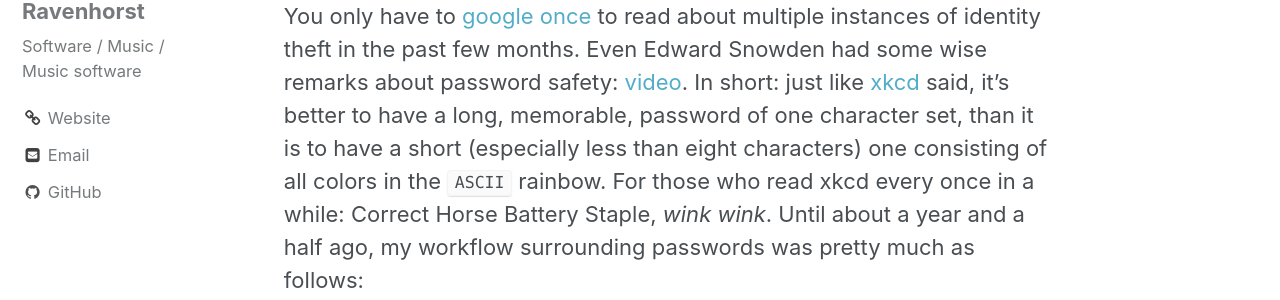
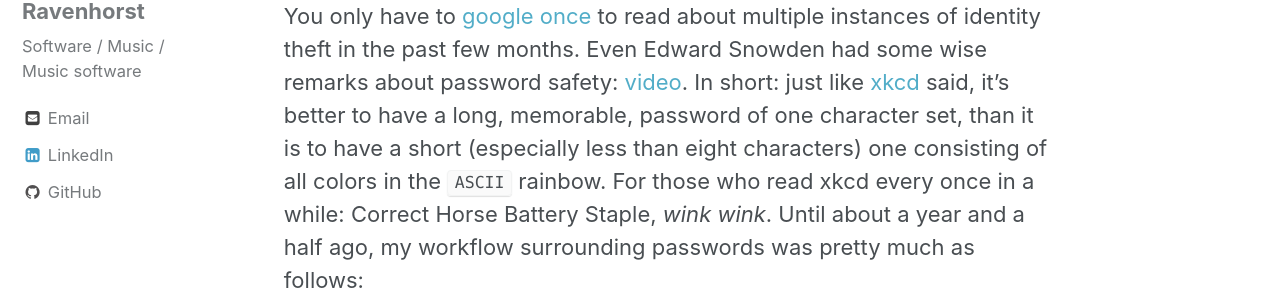
Before and after one commit to Ordina-JTech/Ordina-JTech.github.io, a Jekyll site: the page built from _posts/2017-02-05-passwordmgmt.md, in a window 1280 px wide. Shown: the part 325-625 px from the top of the page. Built offline with Jekyll 4.4.1, drawn with Linux system fonts in a browser that asks for light colours.

Commit message:
Changed uri to linkedin

```diff
--- a/_data/authors.yml
+++ b/_data/authors.yml
@@ -22,5 +22,5 @@
   avatar           : /assets/images/bio/casmarrav-bio.png
   bio              : Software / Music / Music software
   email            : casper.ravenhorst@ordina.nl
-  uri              : https://www.linkedin.com/in/casperravenhorst
+  linkedin         : https://www.linkedin.com/in/casperravenhorst
   github           : casmarrav
```
